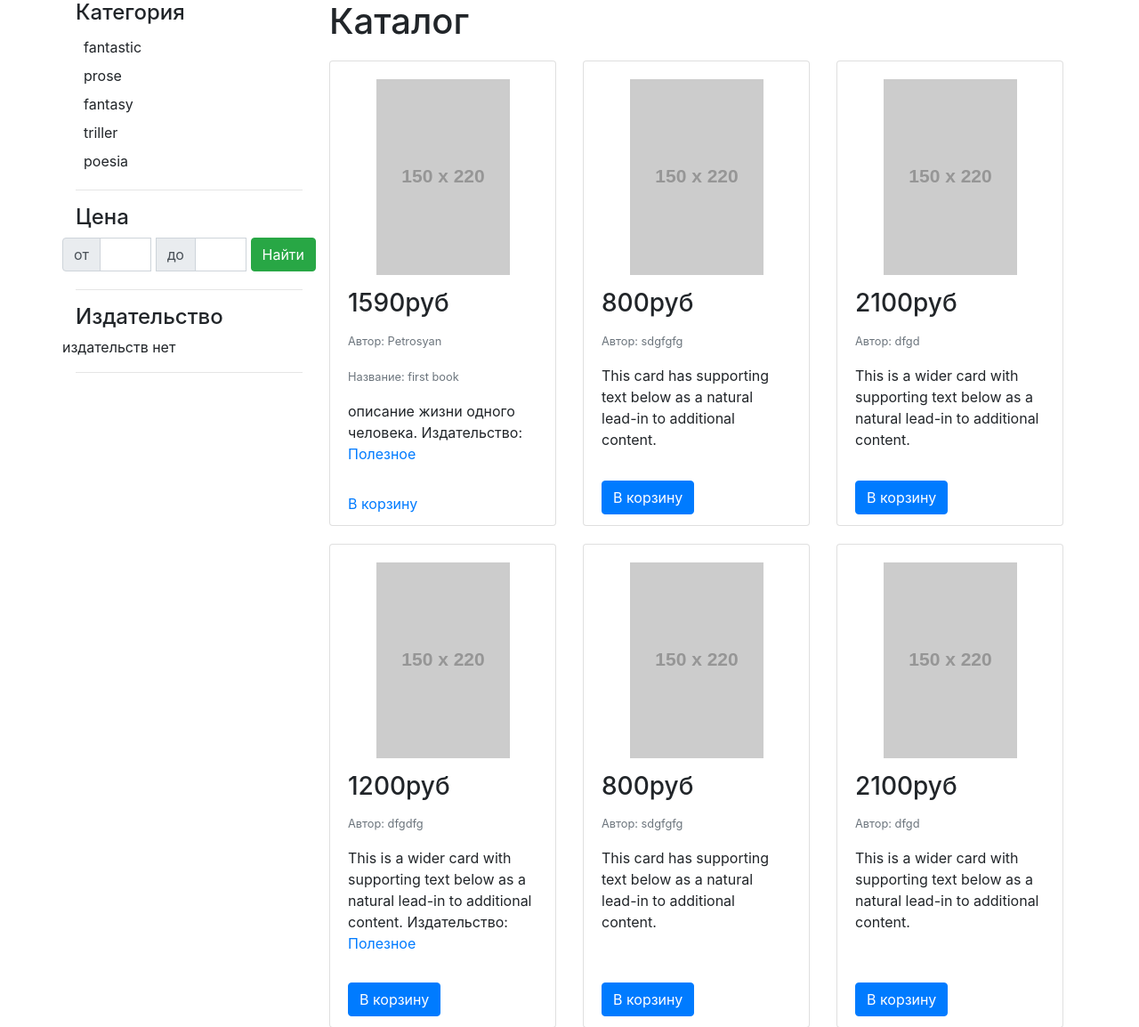
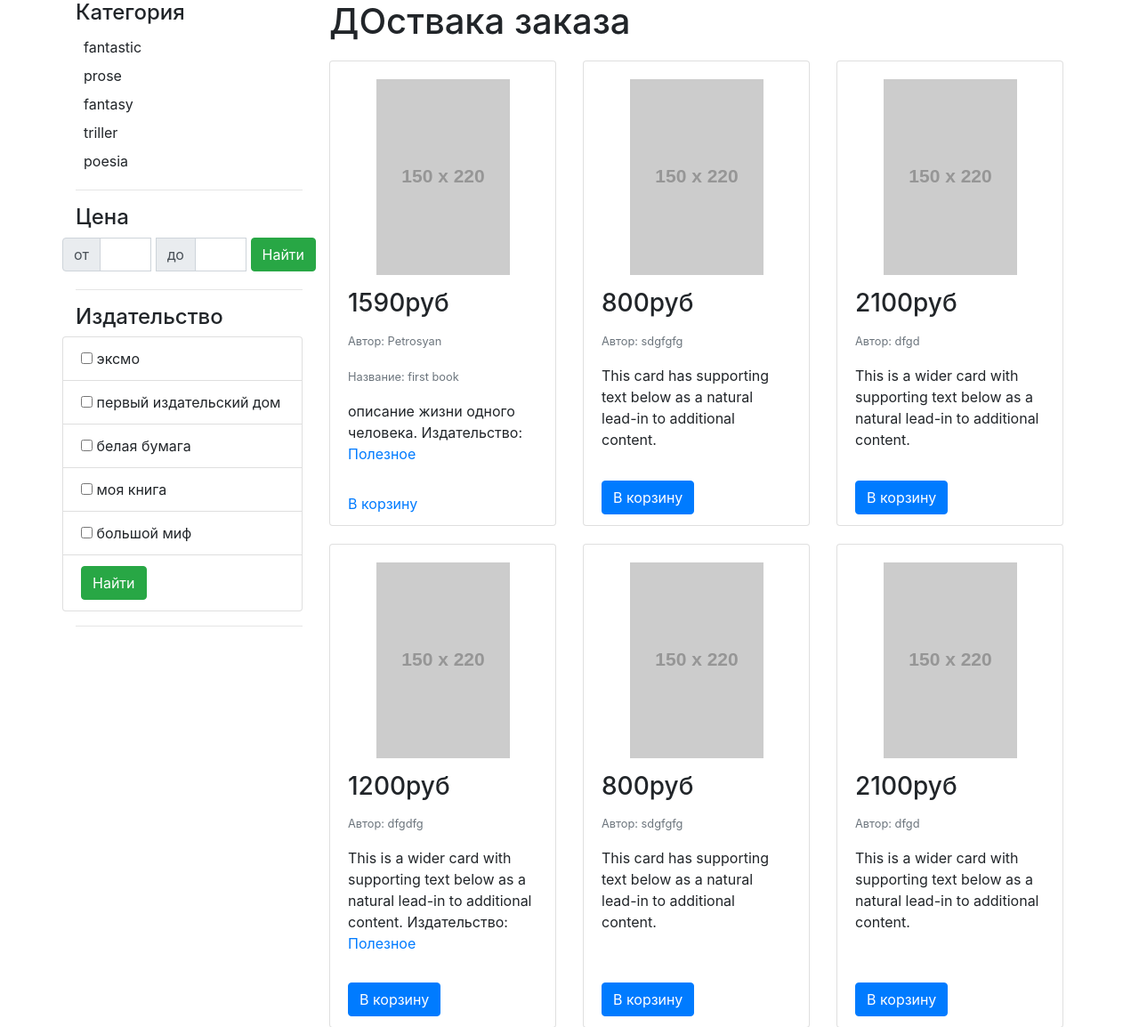
Before and after one commit to vagon512/apecialist, a PHP site: page /index.php?page=delivery in a window 1280 px wide. Shown: the part 56-1210 px from the top of the page at 89% size. Run offline with PHP 8.4, Linux system fonts and the light colour scheme; grey boxes labelled with a size stand in for pictures from a placeholder-image service; some libraries are stand-ins or nearby versions.

Commit message:
работа с циклами

```diff
--- a/index.php
+++ b/index.php
@@ -29,7 +29,22 @@ $menu = ['index'=>'главная',
     'basket'=>'корзина',
     'dorpdown'=>'dropdown'];
 
-$page = 'index';
+$page = $_GET['page'];
+
+switch($page){
+    case 'index': $pageName = "Каталог товаров";
+    break;
+    case 'delivery': $pageName = "ДОствака заказа";
+    break;
+    case 'sign': $pageName = "Вход";
+    break;
+    case 'contacts': $pageName = "Контакты";
+    break;
+    case 'basket': $pageName = "Корзина";
+    break;
+    default: $pageName = "Каталог товаров";
+    break;
+}
 ?>
 
 <!doctype html>
@@ -120,15 +135,17 @@ $page = 'index';
           echo "категорий нет";
   }
       else{
+          $i = 0;
+          while($i < count($categories)){
 
       ?>
-    <a class="dropdown-item" href="#"><?php echo $categories[0]; ?></a>
-    <a class="dropdown-item" href="#"><?php echo $categories[1]; ?></a>
-    <a class="dropdown-item" href="#"><?php echo $categories[2]; ?></a>
-    <a class="dropdown-item" href="#"><?php echo $categories[3]; ?></a>
-    <a class="dropdown-item" href="#"><?php echo $categories[4]; ?></a>
+    <a class="dropdown-item" href="#"><?php echo $categories[$i]; ?></a>
 
-      <?php } ?>
+      <?php
+          $i++;
+          }
+      }
+      ?>
       <!--    <a class="dropdown-item" href="#">Something else here</a>-->
 <!--    <a class="dropdown-item" href="#">Action</a>-->
 <!--    <a class="dropdown-item" href="#">Another action</a>-->
@@ -157,29 +174,18 @@ $page = 'index';
 
   <div class="row">
       <?php
-      if(!count($publisher)){
+      //echo "<h1>".count($publisher)."</h1>";
+      if(count($publisher)){
+
       ?>
   <ul class="list-group col-md-12 col-sm-12">
-    <li class="list-group-item">
+    <?php for($i = 0; $i < count($publisher); $i++){ ?>
+      <li class="list-group-item">
       <input type="checkbox"   id="exampleCheck1">
-      <label class="form-check-label" for="exampleCheck1"><?php echo $publisher[0];?></label>
+      <label class="form-check-label" for="exampleCheck1"><?php echo $publisher[$i];?></label>
     </li>
-    <li class="list-group-item">
-      <input type="checkbox" id="exampleCheck2">
-      <label class="form-check-label" for="exampleCheck2"><?php echo $publisher[1];?></label>
-    </li>
-    <li class="list-group-item">
-      <input type="checkbox" id="exampleCheck3">
-      <label class="form-check-label" for="exampleCheck3"><?php echo $publisher[2];?></label>
-    </li>
-      <li class="list-group-item">
-          <input type="checkbox" id="exampleCheck3">
-          <label class="form-check-label" for="exampleCheck3"><?php echo $publisher[3];?></label>
-      </li>
-      <li class="list-group-item">
-          <input type="checkbox" id="exampleCheck3">
-          <label class="form-check-label" for="exampleCheck3"><?php echo $publisher[4];?></label>
-      </li>
+      <?php } ?>
+
     <li class="list-group-item">
       <button type="button" class="btn btn-success">Найти</button>
     </li>
@@ -193,7 +199,7 @@ $page = 'index';
 </div>
 
 <div class="col-md-9 col-sm-9 ">
-  <h1>Каталог</h1>
+  <h1><?= $pageName; ?></h1>
 
   <div class="card-deck">
       <div class="card">
```
